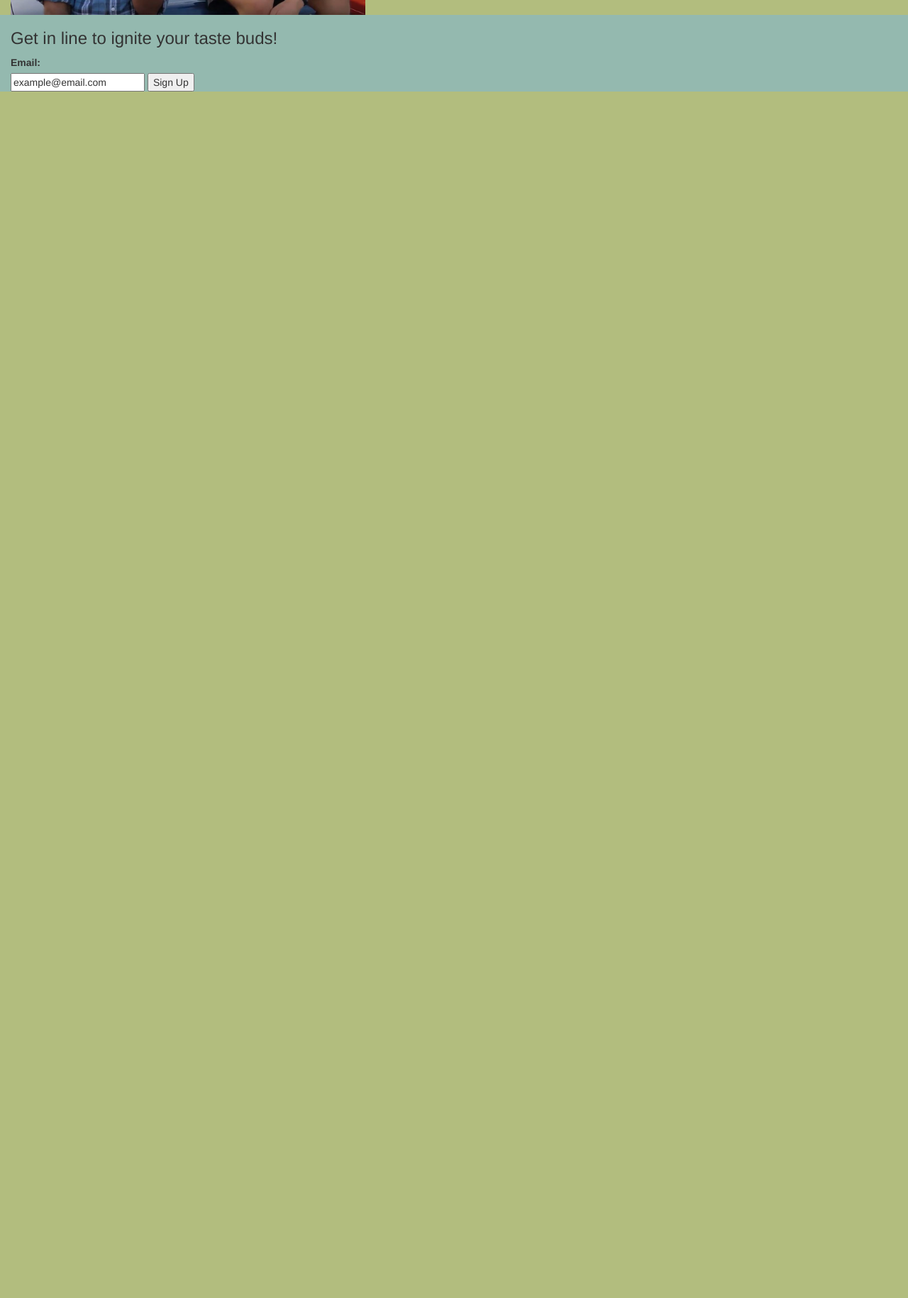
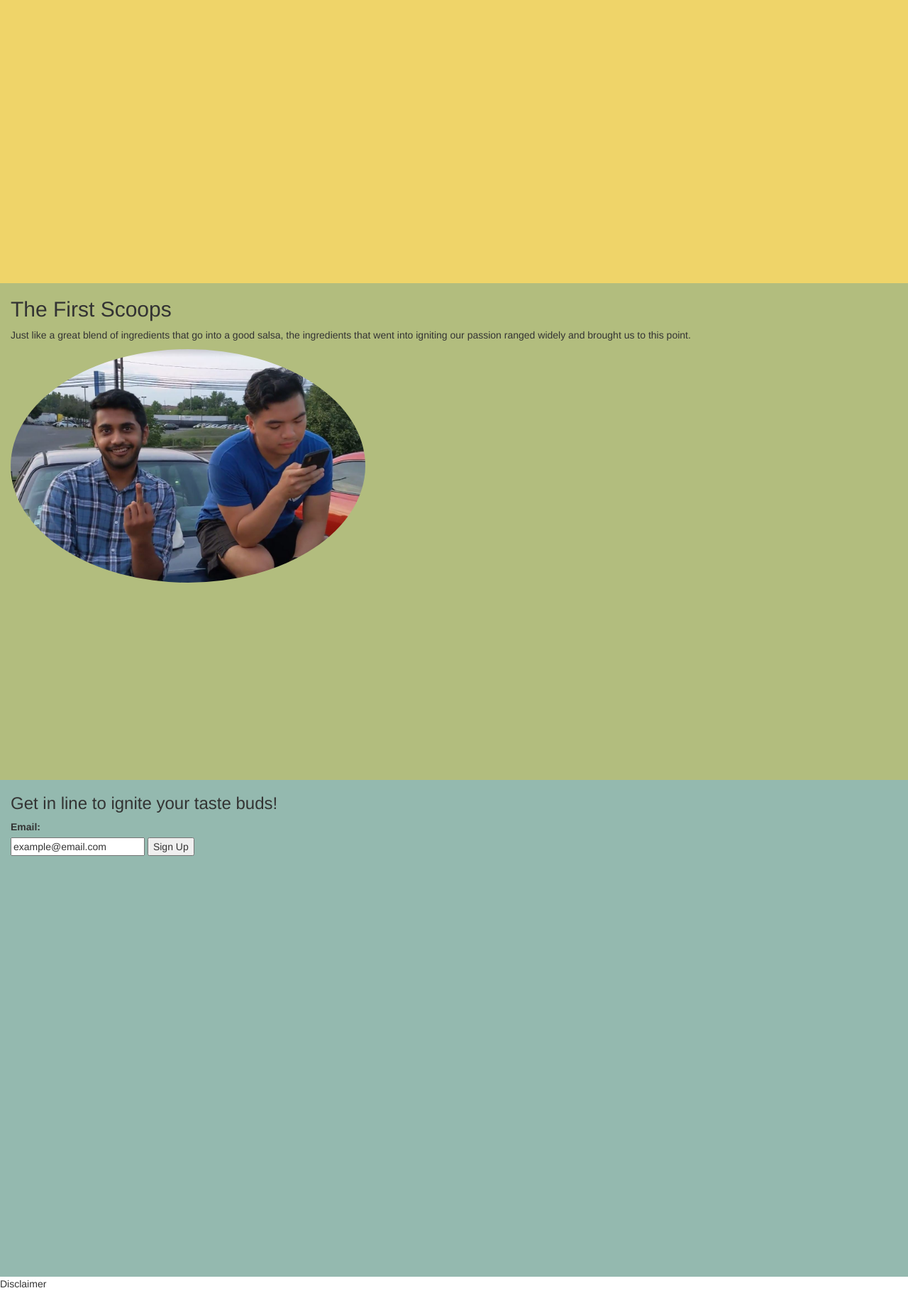
Before and after one commit to dhn523/salsa, a Flask app: page / in a window 1280 px wide. Shown: the part 1073-2902 px from the top of the page at 71% size. Before the commit the page ends 1202 px from the top, so only its background shows below. Run offline with Flask 2, Linux system fonts and the light colour scheme; some libraries are stand-ins or nearby versions.

Commit message:
Updates to HTML and Style

```diff
--- a/static/style.css
+++ b/static/style.css
@@ -1,3 +1,17 @@
+.flex{
+    display: flex;
+}
+
+.flex div{
+    flex: 1;
+    align-self: center;
+}
+
+.layer{
+    height: 50em;
+}
+
+
 .top-layer{
     background-color: #ED714B;
 }
@@ -16,11 +30,26 @@
 
 .motto{
     color: whitesmoke;
-    text-align: left;
+    text-align: center;
     font-size: 4em;
 }
 
-/* id to be used to place side by side */
-#side{
-    float: left;
+/* Making a circle */
+.theboys{
+    border-radius: 50%;
 }
+
+img {
+    max-width: 100%;
+    max-height: 100%;
+}
+
+#picture{
+    height: 25em;
+    /* float: left;
+    padding-right: 10em; */
+}
+
+.centernav{
+    align-self: center;
+}
--- a/templates/home.html
+++ b/templates/home.html
@@ -6,8 +6,8 @@
 
 {% block navbar %}
 <nav class="navbar">
-    <div class="container row justify-content-start">
-        <div class="collapse navbar-collapse" id="bs-example-navbar-collapse-1">
+    <div class="container">
+        <div class="collapse navbar-collapse centernav" id="bs-example-navbar-collapse-1">
             <ul class="nav navbar-nav">
                 <li><a href="#">Home</a></li>
                 <li><a href="#">Alsas</a></li>
@@ -26,28 +26,30 @@
 
 {% block content %}
 <body>
-    <div class="container-fluid top-layer motto">
+    <div class="container-fluid top-layer layer flex">
         <!-- Motto -->
-        <div id="side">
+        <div class="motto">
             <p>Salsa</p>
             <p>Ignited!</p>
         </div>
         <!-- Salsa pictures -->
-        <div id="side">
+        <div id="picture">
             <img src="https://www.browneyedbaker.com/wp-content/uploads/2016/04/salsa-12-1200.jpg" alt="salsa">
         </div>
     </div>
-    <div class="container-fluid salsa-layer">
+    <div class="container-fluid salsa-layer layer">
         <!-- Alsas -->
-        <img src="https://ceceliasgoodstuff.com/wp-content/uploads/2017/07/Fire-Roasted-Jalapeno-Salsa.jpg" alt="salsa">
+        <div id="picture">
+            <img src="https://ceceliasgoodstuff.com/wp-content/uploads/2017/07/Fire-Roasted-Jalapeno-Salsa.jpg" alt="salsa">
+        </div>
     </div>
-    <div class="container-fluid story-layer">
+    <div class="container-fluid story-layer layer">
         <!-- Our story -->
         <h2> The First Scoops </h2>
         <p> Just like a great blend of ingredients that go into a good salsa, the ingredients that went into igniting our passion ranged widely and brought us to this point. </p>
-        <img src="{{url_for('static', filename='theBoys.JPG')}}" alt="boys" width="500em">
+        <img class="theboys"  src="{{url_for('static', filename='theBoys.JPG')}}" alt="boys" width="500em">
     </div>
-    <div class="container-fluid signup-layer">
+    <div class="container-fluid signup-layer  layer">
         <!-- Sign up -->
         <h3>Get in line to ignite your taste buds!</h3>
         <form>
@@ -56,5 +58,8 @@
             <input type="submit" value="Sign Up">
           </form>
     </div>
+    <footer>
+        <p>Disclaimer</p>
+    </footer>
 </body>
 {% endblock %}
```
